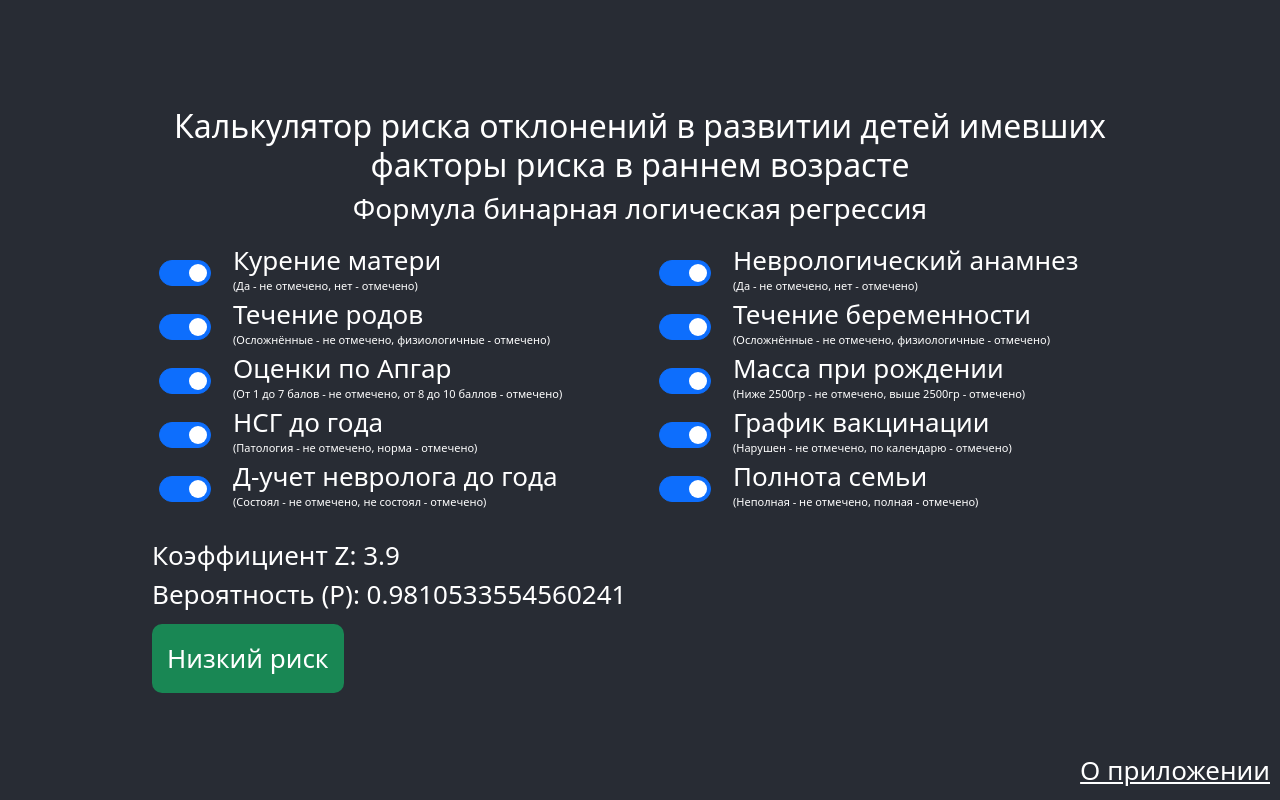
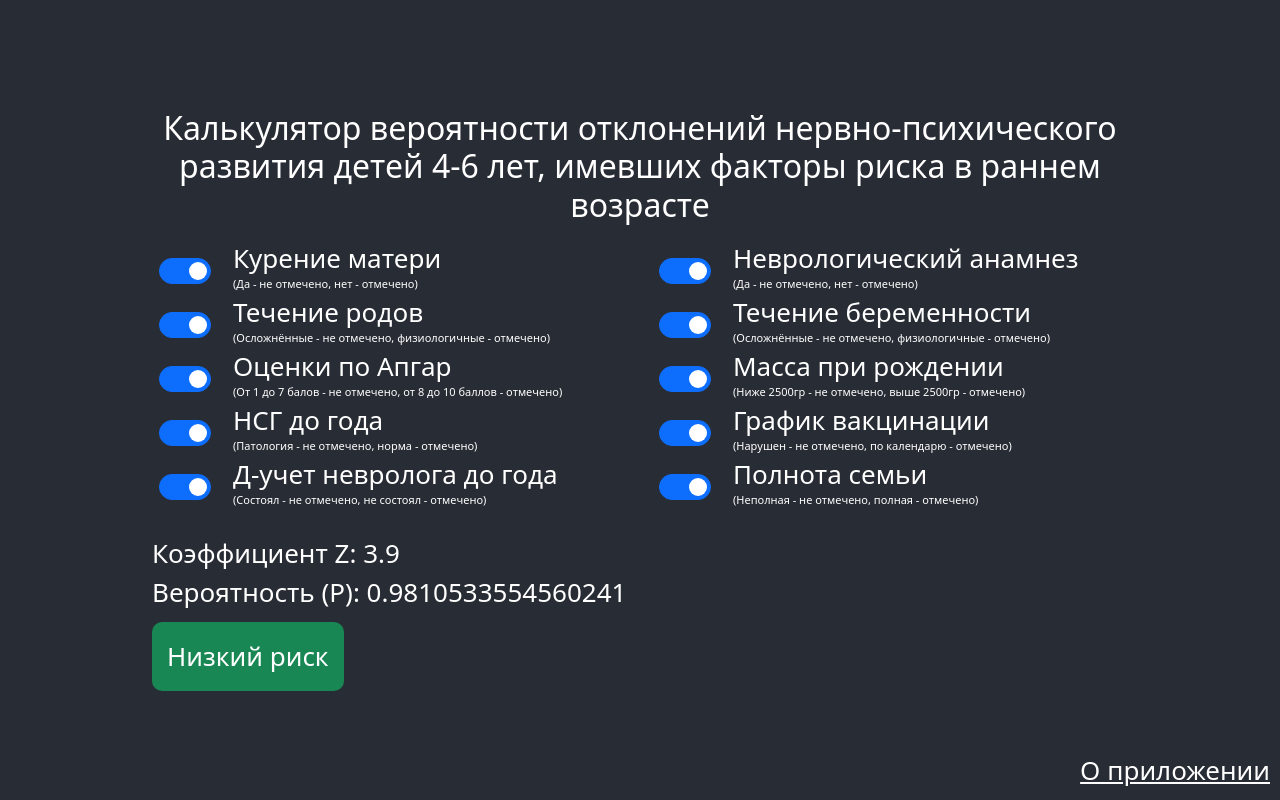
Before and after one commit to Artemshchurev/child-deviation-calculator, a React (Create React App) app: page / in a window 1280 px wide. Built offline with nearby package versions, Linux system fonts and the light colour scheme.

Commit message:
Last changes

```diff
--- a/src/pages/About.jsx
+++ b/src/pages/About.jsx
@@ -39,8 +39,7 @@ export const About = () => {
                         анализ (рисунок 1). Пороговое значение функции в точке отсечения (cut-off)
                         составило 0,405 при чувствительности 93,1% и специфичности в 80%
                         (приложение 5.3). Значение площади под кривой (AUC) составляет 0,922,
-                        что свидетельствует об отличном качестве прогностической модели
-                        (таблица 5.4).
+                        что свидетельствует об отличном качестве прогностической модели.
                     </p>
                     <p className="mt-3">
                         Рисунок 1. ROC анализ прогностической рисков отставаний НПР.
--- a/src/pages/Calculator.jsx
+++ b/src/pages/Calculator.jsx
@@ -25,8 +25,8 @@ export const Calculator = () => {
             <header className="App-header">
                 <Link to="/about" className="link-to-page">О приложении</Link>
                 <Container style={{width: '1000px'}}>
-                    <h2>Калькулятор риска отклонений в развитии детей имевших факторы риска в раннем возрасте</h2>
-                    <h3>Формула бинарная логическая регрессия</h3>
+                    <h2>Калькулятор вероятности отклонений нервно-психического развития детей 4-6 лет, имевших факторы риска в
+                        раннем возрасте</h2>
                     <Row className="mt-4">
                         <Col className="switch-container">
                             <div className="switch-container">
@@ -53,7 +53,8 @@ export const Calculator = () => {
                                 <Form.Check inline type="switch" checked={x3} onChange={() => setX3(!x3)}/>
                                 <div className="text-block">
                                     <div>Течение родов</div>
-                                    <span className="description">(Осложнённые - не отмечено, физиологичные - отмечено)</span>
+                                    <span
+                                        className="description">(Осложнённые - не отмечено, физиологичные - отмечено)</span>
                                 </div>
                             </div>
                         </Col>
@@ -62,7 +63,8 @@ export const Calculator = () => {
                                 <Form.Check inline type="switch" checked={x4} onChange={() => setX4(!x4)}/>
                                 <div className="text-block">
                                     <div>Течение беременности</div>
-                                    <span className="description">(Осложнённые - не отмечено, физиологичные - отмечено)</span>
+                                    <span
+                                        className="description">(Осложнённые - не отмечено, физиологичные - отмечено)</span>
                                 </div>
                             </div>
                         </Col>
@@ -82,7 +84,8 @@ export const Calculator = () => {
                                 <Form.Check inline type="switch" checked={x6} onChange={() => setX6(!x6)}/>
                                 <div className="text-block">
                                     <div>Масса при рождении</div>
-                                    <span className="description">(Ниже 2500гр - не отмечено, выше 2500гр - отмечено)</span>
+                                    <span
+                                        className="description">(Ниже 2500гр - не отмечено, выше 2500гр - отмечено)</span>
                                 </div>
                             </div>
                         </Col>
@@ -102,7 +105,8 @@ export const Calculator = () => {
                                 <Form.Check inline type="switch" checked={x8} onChange={() => setX8(!x8)}/>
                                 <div className="text-block">
                                     <div>График вакцинации</div>
-                                    <span className="description">(Нарушен - не отмечено, по календарю - отмечено)</span>
+                                    <span
+                                        className="description">(Нарушен - не отмечено, по календарю - отмечено)</span>
                                 </div>
                             </div>
                         </Col>
@@ -128,7 +132,7 @@ export const Calculator = () => {
                         </Col>
                     </Row>
                     <div className="result-container mt-4">
-                        Коэффициент Z: {zCoefficient.toFixed(1)}<br />
+                        Коэффициент Z: {zCoefficient.toFixed(1)}<br/>
                         Вероятность (P): {probability}
                         {getRiskMessage(probability)}
                     </div>
```
Also changed, not shown: 2 other files (tests, documents, lock files or other folders).
